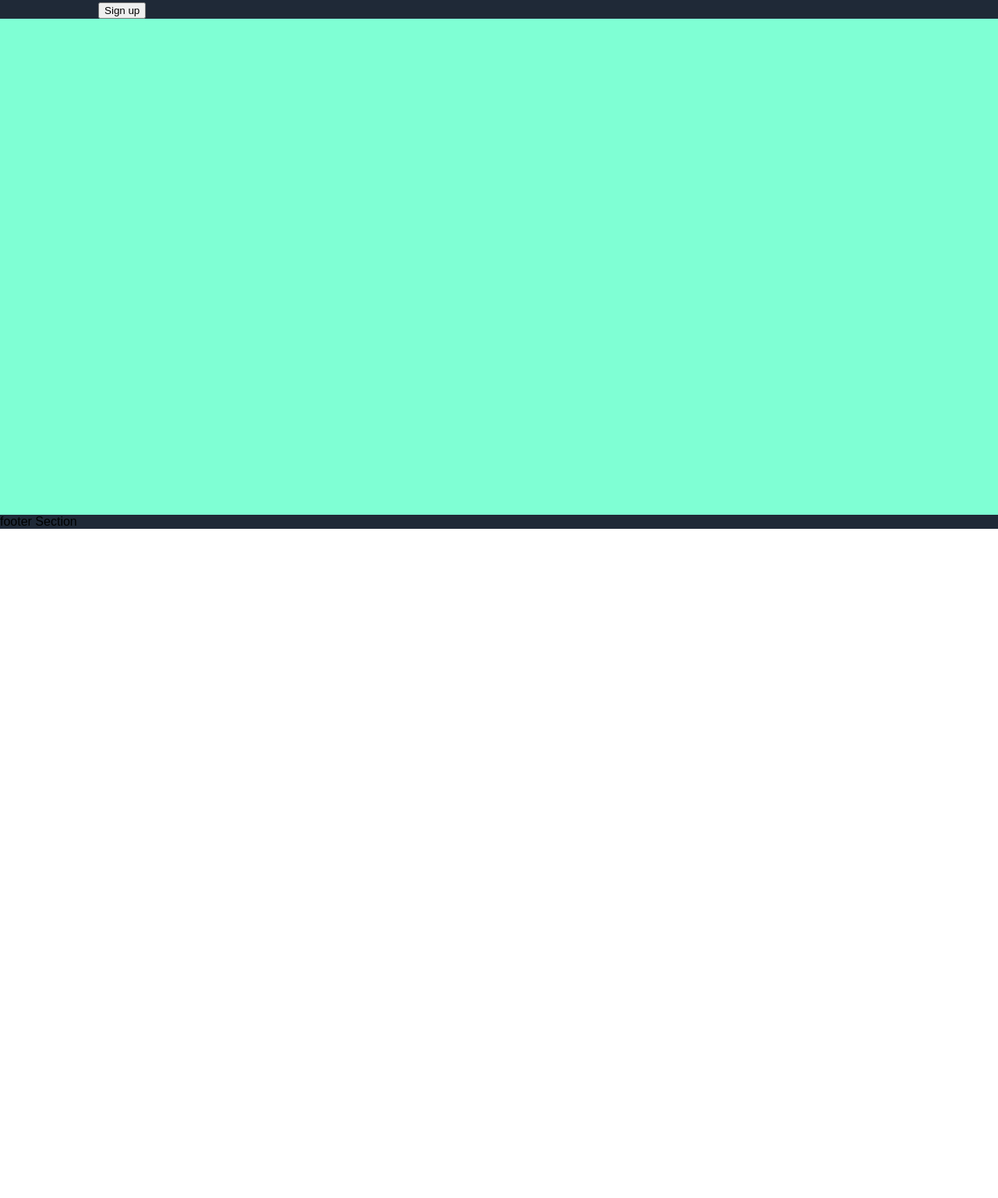
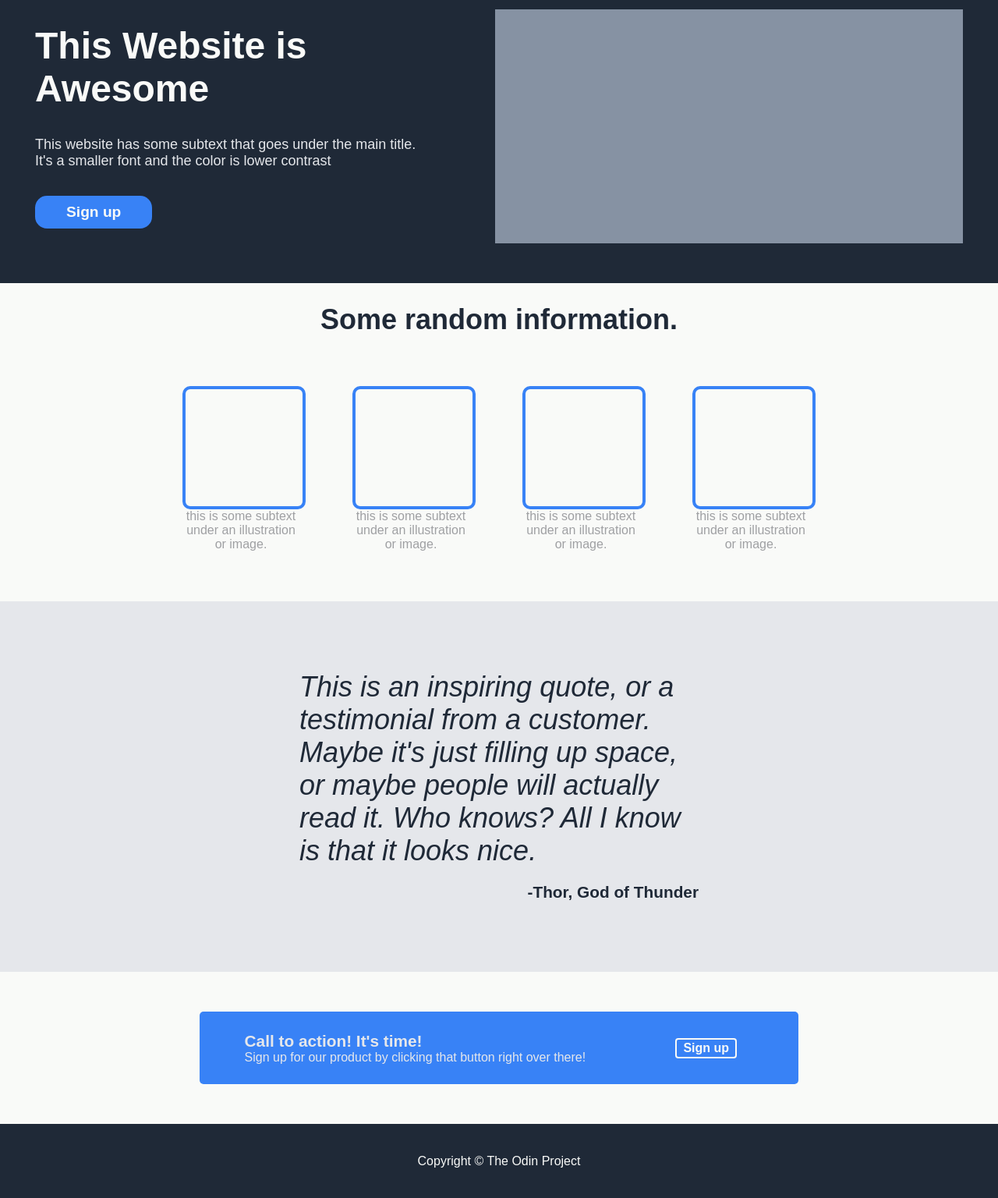
Before and after one commit to Sufyan-Pawaskar/odin-landingPage, a plain HTML site: page index.html in a window 1280 px wide. Shown: the part 122-1658 px from the top of the page at 78% size. Before the commit the page ends 800 px from the top, so only its background shows below. Drawn offline with Linux system fonts and the light colour scheme.

Commit message:
Adding the completed landing page same as shared image.

```diff
--- a/index.html
+++ b/index.html
@@ -29,15 +29,52 @@
                     <button class="topSignup">Sign up</button>
                 </div>
             </div>
-            <div class="topRight"></div>
+            <div class="topRight">
+              <div class="imgHolder"></div>
+            </div>
         </div>
-        <div id="cont2" class="cont"></div>
-        <div id="cont3" class="cont"></div>
-        <div id="cont4" class="cont"></div>
+        <div id="cont2" class="cont">
+          <div class="infoHeading">Some random information.</div>
+          <div class="cardsConts">
+            <div class="cards">
+              <div class="cardImg"></div>
+              <div class="cardText">this is some subtext under an illustration or image.</div>
+            </div>
+            <div class="cards">
+              <div class="cardImg"></div>
+              <div class="cardText">this is some subtext under an illustration or image.</div>
+            </div>
+            <div class="cards">
+              <div class="cardImg"></div>
+              <div class="cardText">this is some subtext under an illustration or image.</div>
+            </div>
+            <div class="cards">
+              <div class="cardImg"></div>
+              <div class="cardText">this is some subtext under an illustration or image.</div>
+            </div>
+          </div>
+        </div>
+        <div id="cont3" class="cont">
+          <div class="quoteSection">
+            <div class="quoteBody">This is an inspiring quote, or a testimonial from a customer. Maybe it's just filling up space, or maybe people will actually read it. Who knows? All I know is that it looks nice.</div>
+            <div class="quoteFooter">-Thor, God of Thunder</div>
+          </div>
+        </div>
+        <div id="cont4" class="cont">
+          <div class="callCard">
+            <div class="leftCont">
+              <div class="headingText">Call to action! It's time!</div>
+              <div class="subtext">Sign up for our product by clicking that button right over there!</div>
+            </div>
+            <div class="rightCont">
+              <button class="Signup">Sign up</button>
+            </div>
+          </div>
+        </div>
     </div>
     <div class="footerCont">
         <div class="footer">
-            footer Section
+            Copyright &copy; The Odin Project
         </div>
     </div>
   </body>
--- a/style/style.css
+++ b/style/style.css
@@ -7,7 +7,7 @@ body {
     min-height: 100vh;
     display: flex;
     flex-direction: column;
-    justify-content: space-between;
+    /* justify-content: space-between; */
     align-items: center;
 }
 ul{
@@ -21,8 +21,8 @@ a{
 .bodyCont{
     width: 100%;
     height: 100%;
-    flex-grow: 2;
-    flex-shrink: 1;
+    /* flex-grow: 1;
+    flex-shrink: 1; */
     display: flex;
     flex-direction: column;
     background-color: aquamarine;
@@ -30,6 +30,7 @@ a{
 .headerCont{
     width: 100%;
     background-color: #1f2937;
+    padding: 1% 0%;
 }
 .header{
     display: flex;
@@ -54,13 +55,137 @@ a{
 }
 #cont1{
     background-color: #1f2937;
+    padding: 4% 0%;
+}
+#cont2,#cont4{
+    background-color: #F9FAF8;
+    display: flex;
+    flex-direction: column;
 }
 .footerCont{
     width: 100%;
     background-color: #1f2937;
+    display: flex;
+    justify-content: space-around;
 }
 .cont{
     display: flex;
     justify-content: space-around;
     align-items: center;
 }
+.topLeft{
+    max-width: 500px;
+    display: flex;
+    flex-direction: column;
+    gap: 1em;
+}
+.topRight{
+    max-width: 600px;
+}
+.heading{
+    font-size: 48px;
+    font-weight: bolder;
+    color: #F9FAF8;
+}
+.topPara{
+    font-size: 18px;
+    color: #E5E7EB;
+}
+.imgHolder{
+    width: 600px;
+    height: 300px;
+    background: #b0bdd0b5;
+}
+.topSignup{
+    padding: 2% 8%;
+    background-color: #3882f6;
+    border: none;
+    border-radius: 0.8em;
+    color: #F9FAF8;
+    font-size: 1.2em;
+    font-weight: bold;
+}
+.infoHeading{
+    font-size: 36px;
+    font-weight: bolder;
+    color: #1f2937;
+    padding-top: 2%;
+}
+.cardsConts{
+    display: flex;
+    flex-wrap: wrap;
+    gap: 60px;
+    padding: 5% 0%;
+}
+.cardImg{
+    width: 150px;
+    height: 150px;
+    border: 4px #3882f6 solid;
+    border-radius: 10px;
+}
+.cardText{
+    width: 150px;
+    text-align: center;
+    color: #9fa0a3;
+}
+.quoteSection{
+    background-color: #E5E7EB;
+    display: flex;
+    width: 100%;
+    flex-direction: column;
+    align-items: center;
+    padding: 7% 0%;
+    gap: 20px;
+}
+.quoteSection div{
+    width: 40%;
+}
+.quoteBody{
+    font-size: 36px;
+    font-style: italic;
+    color: #1f2937;
+    font-weight: lighter;
+}
+.quoteFooter{
+    text-align: right;
+    font-weight: bolder;
+    color: #1f2937;
+    font-size: 1.3em;
+}
+.callCard{
+    width: 60%;
+    display: flex;
+    justify-content: space-around;
+    align-items: center;
+    background-color:  #3882f6;
+    margin: 4% 0%;
+    padding: 2% 0%;
+    border-radius: 5px;
+}
+.headingText{
+    font-size: 1.3em;
+    font-weight: bolder;
+    color: #E5E7EB;
+}
+.subtext{
+    font-size: 1em;
+    font-weight: lighter;
+    color: #E5E7EB;
+}
+.rightCont{
+    width: 100px;
+}
+.Signup{
+    padding: 2% 8%;
+    background-color: transparent;
+    border: 2px  #F9FAF8 solid;
+    border-radius: 4px;
+    color: #F9FAF8;
+    font-size: 1em;
+    font-weight: bold;
+
+}
+.footer{
+    color: #F9FAF8;
+    padding: 3% 0%;
+}
```
